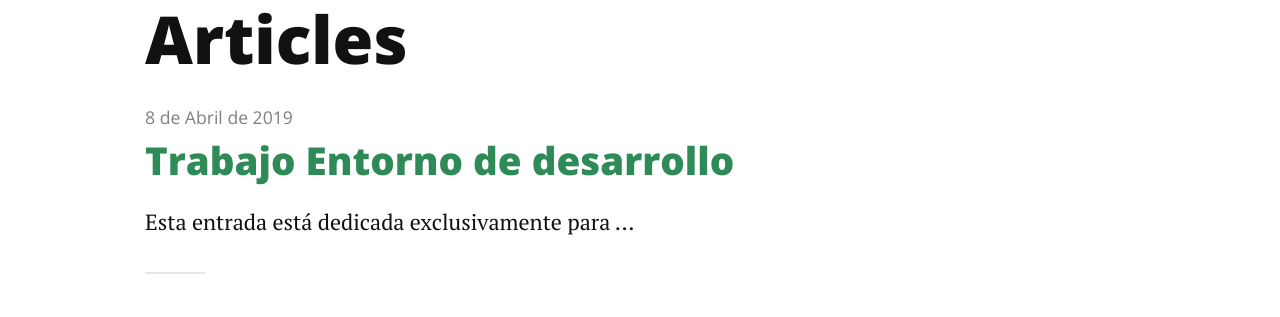
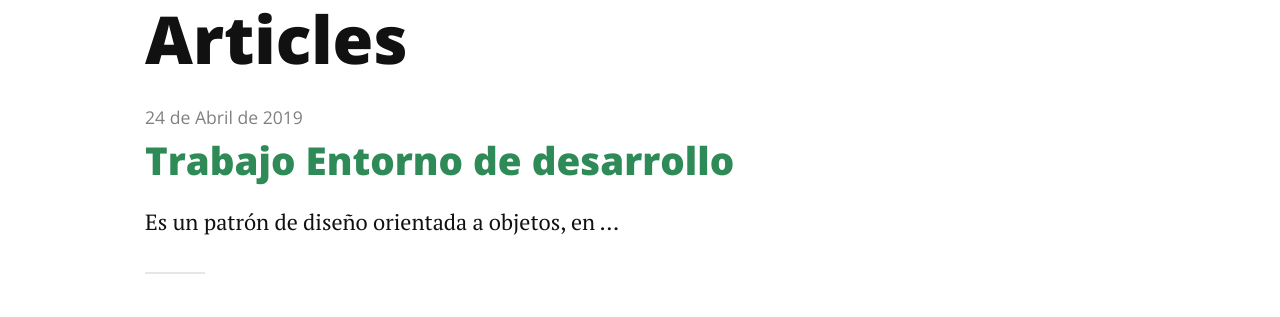
Before and after one commit to tryn0/tryn0.github.io, a Jekyll site: the page built from articles.md, in a window 1280 px wide. Shown: the part 334-651 px from the top of the page. Built offline with Jekyll 4.4.1, drawn with Linux system fonts in a browser that asks for light colours; nearby versions of some CDN libraries; Markdown is read by kramdown in place of the engine named in the settings; some of the changed lines change nothing that is shown.

Commit message:
Update 08-04-19-trabajo-ed.markdown

````diff
--- a/_posts/08-04-19-trabajo-ed.markdown
+++ b/_posts/08-04-19-trabajo-ed.markdown
@@ -1,24 +1,66 @@
 ---
 layout: post
 title:  "Trabajo Entorno de desarrollo"
-date:   08-04-2019
+date:   24-04-2019
 ---
 
-<p class="intro"><span class="dropcap">E</span>sta entrada está dedicada exclusivamente para el tp5Ev3 del módulo de Entornos de desarrollo</p> la cual tiene como objetivo
-hablar sobre lo que se entendió de las inyecciones de dependencias, más concretamente sobre
-el framework Java Server Faces y SpringFramework.
-Próximamente se tratará un ejemplo que "se dan indicaciones al servidor web" en como realizar la inyección de independencias, signifique lo que signifique eso.
-Otros puntos a tratar son estos:
+<p class="intro"><span class="dropcap">E</span>s un patrón de diseño orientada a objetos,
+en el que se suministran objetos a una clase en lugar de ser la propia clase la que cree dichos objetos.
+Esos objetos cumplen contratos que necesitan nuestras clases para poder funcionar (de ahí el concepto de dependencia).
+Nuestras clases no crean los objetos que necesitan, sino que se los suministra otra clase 'contenedora' que inyectará la
+implementación deseada a nuestro contrato.
+Aparecieron dos conceptos para estructurar el código: la modularidad y la reutilización de los componentes:
+se crean bibliotecas de componentes reutilizables. El flujo se complica, saltando de componente a componente,
+y aparece un nuevo problema: la dependencia (acoplamiento) entre los componentes.
+
+```java
+
+//Constructor:
+public class A {
+  private B dependency;
+  public A(B instancedepency){
+    this.dependency=instancedepency;
+  }
+}
+
+//En un método:
+public class A {
+  private B dependency;
+  public setDependecy(B instancedepency){
+    this.dependency=instancedepency;
+  }
+}
+
+//En una variable de instancia:
+public class A {
+  public B dependency;
+}
+
+//Ejemplo claro:
+public class Vehiculo {
+  private Motor motor = null;
+  public void setMotor(Motor motor){
+    this.motor = motor;
+  }
+
+  public Double enAceleracionDePedal(int presionDePedal) {
+    Double velocidad = null;
+    if (null != motor){
+      motor.setPresionDePedal(presionDePedal);
+      int torque = motor.getTorque();
+      velocidad = ...
+    }
+    return velocidad;
+  }
+}
+
+public class VehiculoFactory {
+  public Vehiculo construyeVehiculo() {
+    Vehiculo vehiculo = new Vehiculo();
+    Motor motor = new Motor();
+    vehiculo.setMotor(motor);
+    return vehiculo;
+  }
+}
 
 ```
-- puedes hacer referencia a éstos u otros 'sencillos
-ejemplos'.
-- Estructura adecuadamente tu entrada/contenido pensando
-que debe servir a quien lea,i enterarse de beneficios
-del concepto.
-- Usar carpeta Compartida para compartir cualquier problema
-(buscando ayuda en tus propios comañeros/as) al usar
-github page. Merece la pena que sea presentado de esta
-manera para que tengas una primer experiencia con lo que
-sería la generación de tu "primer static site".
-```
````
